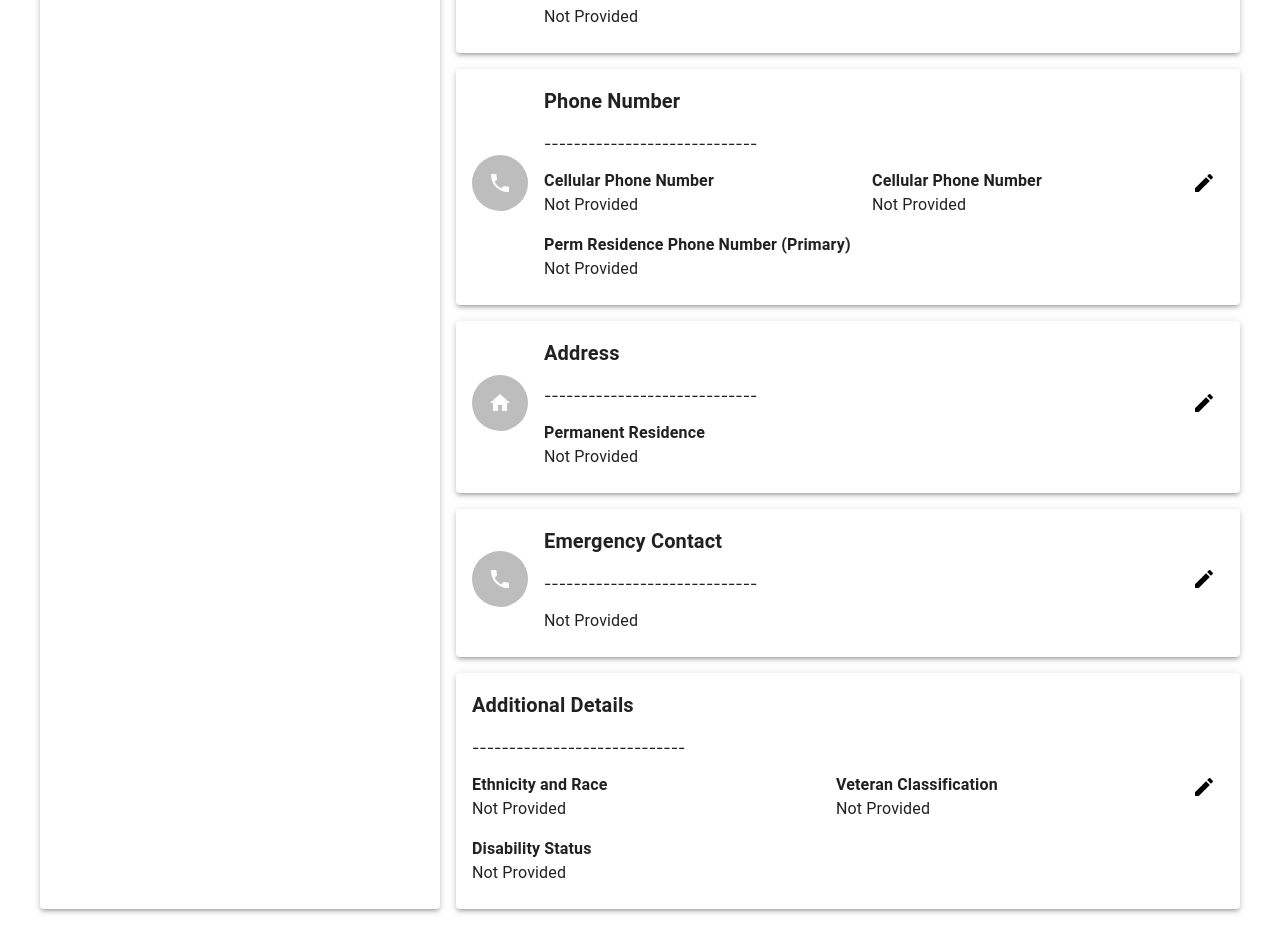
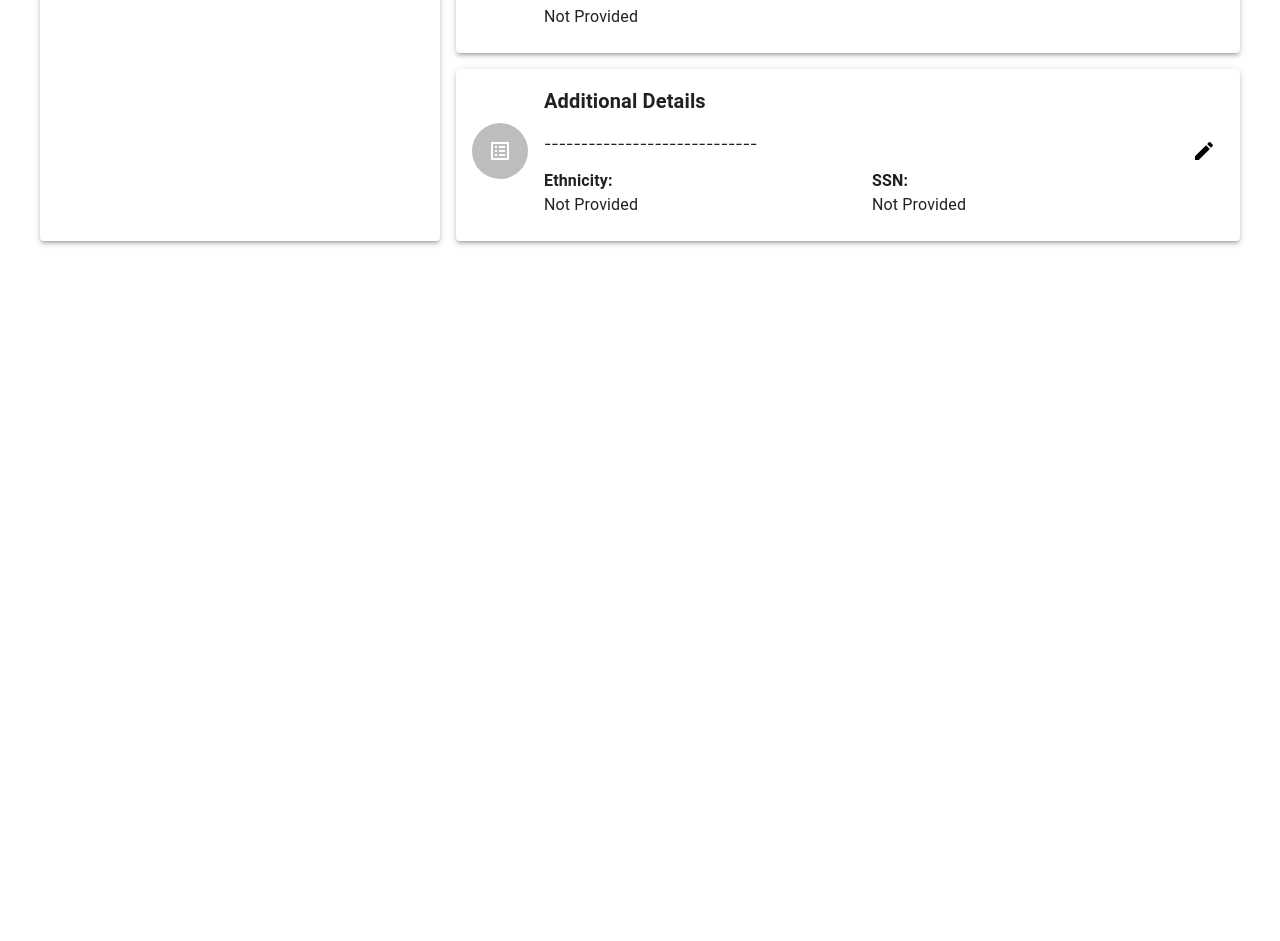
Before and after one commit to tejavardhanreddy01/patriot-web-redesign, a React (Create React App) app: page /personalprofile in a window 1280 px wide. Shown: the part 963-1904 px from the top of the page. After the commit the page ends 1236 px from the top, so only its background shows below. Built offline with nearby package versions, Linux system fonts and the light colour scheme.

Commit message:
Updated Personal Profile

```diff
--- a/src/Pages/PersonalInformation/PersonalProfile.js
+++ b/src/Pages/PersonalInformation/PersonalProfile.js
@@ -1,12 +1,11 @@
 import React, { useState } from 'react';
 import { Box, Typography, IconButton, Card, CardContent, TextField, Dialog, DialogTitle, DialogContent, DialogActions, Button, Avatar } from '@mui/material';
 import EditIcon from '@mui/icons-material/Edit';
-// import DeleteIcon from '@mui/icons-material/Delete';
 import PersonIcon from '@mui/icons-material/Person';
 import HomeIcon from "@mui/icons-material/Home";
-import PhoneIcon from "@mui/icons-material/Phone";
-import EmailIcon from "@mui/icons-material/Email";
-
+import PhoneIcon from '@mui/icons-material/Phone';
+import EmailIcon from '@mui/icons-material/Email';
+import ListAltIcon from '@mui/icons-material/ListAlt'; // Icon for Additional Details
 
 const PersonalProfile = () => {
     const [userInfo, setUserInfo] = useState({
@@ -16,7 +15,7 @@ const PersonalProfile = () => {
         PhoneNumber: { phonenum1: '', phonenum2: '', premresphone: '' },
         Address: { PermanentAddress: '' },
         EmergencyContact: { EmergencyCont: '' },
-        AdditionalDetails: { EthnicityRace: '', VeteranClass: '', DisabilityStatus: '' }
+        AdditionalDetails: { Ethnicity:'', SSNChange: '' }
     });
 
     const [open, setOpen] = useState(false);
@@ -36,66 +35,18 @@ const PersonalProfile = () => {
         handleClose();
     };
 
-    const isLetterOnly = (value) => /^[a-zA-Z\s]*$/.test(value);
-    const isIntegerOnly = (value) => /^\d*$/.test(value);
-
-
-
     const handleChange = (e, category) => {
         const { name, value } = e.target;
-        // Determine the field type based on the category
-        let isValid = true;
-
-        switch (name) {
-            case 'FirstName':
-            case 'MiddleName':
-            case 'LastName':
-            case 'UserName':
-            case 'Email':
-            case 'HomeAddress':
-            case 'PersonalPronoun':
-            case 'Sex':
-            case 'GenderIdentification':
-                isValid = isLetterOnly(value);
-                break;
-            case 'PhoneNumber':
-            case 'GNumber':
-            case 'phonenum1':
-            case 'phonenum2':
-            case 'premresphone':
-                isValid = isIntegerOnly(value);
-                break;
-            case 'DateofBirth':
-                // You can add any date validation here if needed
-                isValid = true; // Allow any input for now
-                break;
-            default:
-                break;
-        }
-
-
-        // Update state only if valid
-        if (isValid) {
-
-
-            setUserInfo((prev) => ({
-                ...prev,
-                [category]: { ...prev[category], [name]: value },
-            }));
-        }
-    };
-
-    const handleDelete = (category) => {
         setUserInfo((prev) => ({
             ...prev,
-            [category]: {},
+            [category]: { ...prev[category], [name]: value },
         }));
     };
 
     const renderFields = () => {
         if (!editingCategory) return null;
 
-        const fields = Object.keys(userInfo[editingCategory]).map((field) => (
+        return Object.keys(userInfo[editingCategory]).map((field) => (
             <TextField
                 key={field}
                 label={field.replace(/([A-Z])/g, ' $1')} // Add spaces between camelCase words
@@ -106,17 +57,13 @@ const PersonalProfile = () => {
                 margin="normal"
             />
         ));
-
-        return fields;
     };
 
     return (
         <Box sx={{ maxWidth: 1200, margin: '0 auto', padding: 4 }}>
             <Typography variant="h4" gutterBottom>Personal Information</Typography>
 
-            {/* Main Flex Container */}
             <Box sx={{ display: 'flex', flexDirection: 'row', gap: 2 }}>
-                {/* Left Box */}
                 <Box sx={{ flex: '1 1 40%', maxWidth: '400px' }}>
                     <Card sx={{ boxShadow: 3, height: '100%' }}>
                         <CardContent sx={{ display: 'flex', alignItems: 'right', justifyContent: 'space-between' }}>
@@ -136,15 +83,12 @@ const PersonalProfile = () => {
                                 <IconButton onClick={() => handleOpen('PersonalInfo')}>
                                     <EditIcon sx={{ color: 'black' }} />
                                 </IconButton>
-
                             </Box>
                         </CardContent>
                     </Card>
                 </Box>
 
-                {/* Right Side Columns */}
                 <Box sx={{ flex: '1 1 60%', display: 'flex', flexDirection: 'column', gap: 2 }}>
-                    {/* Contact Information */}
                     <Card sx={{ boxShadow: 3, flex: '1 1 auto' }}>
                         <CardContent sx={{ display: 'flex', alignItems: 'center', justifyContent: 'space-between' }}>
                             <Avatar sx={{ marginRight: 2, width: 56, height: 56 }}>
@@ -157,12 +101,11 @@ const PersonalProfile = () => {
                                     <Typography><strong>First Name:</strong> <br />{userInfo.PersonalDetails.FirstName || 'Not Provided'}</Typography>
                                     <Typography><strong>Middle Name:</strong><br /> {userInfo.PersonalDetails.MiddleName || 'Not Provided'}</Typography>
                                     <Typography><strong>Last Name:</strong><br /> {userInfo.PersonalDetails.LastName || 'Not Provided'}</Typography>
-                                    {/* Date of Birth as a Date Picker */}
                                     <TextField
                                         label="Date of Birth"
                                         type="date"
-                                        name="Date of Birth"
-                                        value={userInfo.PersonalDetails.DOB || ''}
+                                        name="DateofBirth"
+                                        value={userInfo.PersonalDetails.DateofBirth || ''}
                                         onChange={(e) => handleChange(e, 'PersonalDetails')}
                                         InputLabelProps={{
                                             shrink: true,
@@ -179,14 +122,10 @@ const PersonalProfile = () => {
                                 <IconButton onClick={() => handleOpen('PersonalDetails')}>
                                     <EditIcon sx={{ color: 'black' }} />
                                 </IconButton>
-                                {/* <IconButton onClick={() => handleDelete('PersonalDetails')}>
-                                    <DeleteIcon sx={{ color: 'black' }} />
-                                </IconButton> */}
                             </Box>
                         </CardContent>
                     </Card>
 
-                    {/* Additional Information Card */}
                     <Card sx={{ boxShadow: 3, flex: '1 1 auto' }}>
                         <CardContent sx={{ display: 'flex', alignItems: 'center', justifyContent: 'space-between' }}>
                             <Avatar sx={{ marginRight: 2, width: 56, height: 56 }}>
@@ -198,8 +137,7 @@ const PersonalProfile = () => {
                                 <Box sx={{ display: 'grid', gridTemplateColumns: '1fr 1fr', gap: 2 }}>
                                     <Typography><strong>GMU E-mail Address (Preferred)</strong> <br />{userInfo.Email.GMUEmail || 'Not Provided'} <br /><strong>(Not Updateable)</strong></Typography>
                                     <Typography><strong>Financial Aid Parent E-mail Address</strong><br /> {userInfo.Email.FAFSAParentEmail || 'Not Provided'}<br /><strong>(Not Updateable)</strong></Typography>
-
-                                    <Typography><strong>Financial Aid Parent E-mail Address</strong><br /> {userInfo.Email.FAFSAStudentEmail || 'Not Provided'}<br /><strong>(Not Updateable)</strong></Typography>
+                                    <Typography><strong>Financial Aid Student E-mail Address</strong><br /> {userInfo.Email.FAFSAStudentEmail || 'Not Provided'}<br /><strong>(Not Updateable)</strong></Typography>
                                     <Typography><strong>Other E-mail Address</strong> <br />{userInfo.Email.OtherEmail1 || 'Not Provided'}</Typography>
                                     <Typography><strong>Other E-mail Address</strong><br /> {userInfo.Email.OtherEmail2 || 'Not Provided'}</Typography>
                                 </Box>
@@ -208,110 +146,43 @@ const PersonalProfile = () => {
                                 <IconButton onClick={() => handleOpen('Email')}>
                                     <EditIcon sx={{ color: 'black' }} />
                                 </IconButton>
-
                             </Box>
                         </CardContent>
                     </Card>
+
+                    {/* Updated Additional Details Card */}
                     <Card sx={{ boxShadow: 3, flex: '1 1 auto' }}>
                         <CardContent sx={{ display: 'flex', alignItems: 'center', justifyContent: 'space-between' }}>
                             <Avatar sx={{ marginRight: 2, width: 56, height: 56 }}>
-                                <PhoneIcon />
+                                <ListAltIcon />
                             </Avatar>
-                            <Box sx={{ flex: 1 }}>
-                                <Typography variant="h6"><strong>Phone Number</strong></Typography>
-                                <p>-----------------------------</p>
-                                <Box sx={{ display: 'grid', gridTemplateColumns: '1fr 1fr', gap: 2 }}>
-                                    <Typography><strong>Cellular Phone Number</strong> <br />{userInfo.PhoneNumber.phonenum1 || 'Not Provided'}</Typography>
-                                    <Typography><strong>Cellular Phone Number</strong><br /> {userInfo.PhoneNumber.phonenum2 || 'Not Provided'}</Typography>
-                                    <Typography><strong>Perm Residence Phone Number (Primary)</strong><br /> {userInfo.PhoneNumber.premresphone || 'Not Provided'}</Typography>
-
-                                </Box>
-                            </Box>
-                            <Box>
-                                <IconButton onClick={() => handleOpen('PhoneNumber')}>
-                                    <EditIcon sx={{ color: 'black' }} />
-                                </IconButton>
-
-                            </Box>
-                        </CardContent>
-                    </Card>
-                    <Card sx={{ boxShadow: 3, flex: '1 1 auto' }}>
-                        <CardContent sx={{ display: 'flex', alignItems: 'center', justifyContent: 'space-between' }}>
-                            <Avatar sx={{ marginRight: 2, width: 56, height: 56 }}>
-                                <HomeIcon />
-                            </Avatar>
-                            <Box sx={{ flex: 1 }}>
-                                <Typography variant="h6"><strong>Address</strong></Typography>
-                                <p>-----------------------------</p>
-                                <Box sx={{ display: 'grid', gridTemplateColumns: '1fr 1fr', gap: 2 }}>
-                                    <Typography><strong>Permanent Residence</strong> <br />{userInfo.Address.PermanentAddress || 'Not Provided'}</Typography>
-
-                                </Box>
-                            </Box>
-                            <Box>
-                                <IconButton onClick={() => handleOpen('Address')}>
-                                    <EditIcon sx={{ color: 'black' }} />
-                                </IconButton>
-
-                            </Box>
-                        </CardContent>
-                    </Card>
-                    <Card sx={{ boxShadow: 3, flex: '1 1 auto' }}>
-                        <CardContent sx={{ display: 'flex', alignItems: 'center', justifyContent: 'space-between' }}>
-                            <Avatar sx={{ marginRight: 2, width: 56, height: 56 }}>
-                                <PhoneIcon />
-                            </Avatar>
-                            <Box sx={{ flex: 1 }}>
-                                <Typography variant="h6"><strong>Emergency Contact</strong></Typography>
-                                <p>-----------------------------</p>
-                                <Box sx={{ display: 'grid', gridTemplateColumns: '1fr 1fr', gap: 2 }}>
-                                    <Typography><strong></strong> {userInfo.EmergencyContact.EmergencyCont || 'Not Provided'}</Typography>
-
-                                </Box>
-                            </Box>
-                            <Box>
-                                <IconButton onClick={() => handleOpen('EmergencyContact')}>
-                                    <EditIcon sx={{ color: 'black' }} />
-                                </IconButton>
-
-                            </Box>
-                        </CardContent>
-                    </Card>
-                    <Card sx={{ boxShadow: 3, flex: '1 1 auto' }}>
-                        <CardContent sx={{ display: 'flex', alignItems: 'center', justifyContent: 'space-between' }}>
-
                             <Box sx={{ flex: 1 }}>
                                 <Typography variant="h6"><strong>Additional Details</strong></Typography>
                                 <p>-----------------------------</p>
                                 <Box sx={{ display: 'grid', gridTemplateColumns: '1fr 1fr', gap: 2 }}>
-                                    <Typography><strong>Ethnicity and Race</strong> <br />{userInfo.AdditionalDetails.EthnicityRace || 'Not Provided'}</Typography>
-                                    <Typography><strong>Veteran Classification</strong><br /> {userInfo.AdditionalDetails.VeteranClass || 'Not Provided'}</Typography>
-                                    <Typography><strong>Disability Status</strong><br /> {userInfo.AdditionalDetails.DisabilityStatus || 'Not Provided'}</Typography>
+                                    <Typography><strong>Ethnicity:</strong> <br />{userInfo.AdditionalDetails.Ethnicity || 'Not Provided'}</Typography>
+
+                                    <Typography><strong>SSN:</strong> <br />{userInfo.AdditionalDetails.SSNChange || 'Not Provided'}</Typography>
                                 </Box>
                             </Box>
                             <Box>
                                 <IconButton onClick={() => handleOpen('AdditionalDetails')}>
                                     <EditIcon sx={{ color: 'black' }} />
                                 </IconButton>
-
                             </Box>
                         </CardContent>
                     </Card>
                 </Box>
-
-
-
             </Box>
 
-            {/* Dialog for Editing */}
             <Dialog open={open} onClose={handleClose}>
                 <DialogTitle>Edit {editingCategory}</DialogTitle>
-                <DialogContent>
-                    {renderFields()}
-                </DialogContent>
+                <DialogContent>{renderFields()}</DialogContent>
                 <DialogActions>
                     <Button onClick={handleClose}>Cancel</Button>
-                    <Button onClick={handleSave}>Save</Button>
+                    <Button onClick={handleSave} color="primary" variant="contained">
+                        Save
+                    </Button>
                 </DialogActions>
             </Dialog>
         </Box>
```
